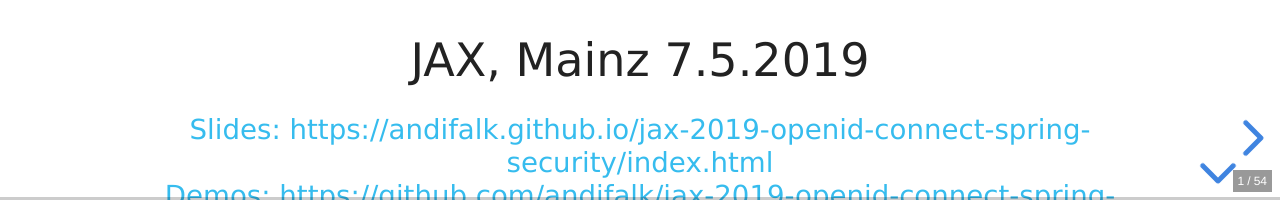
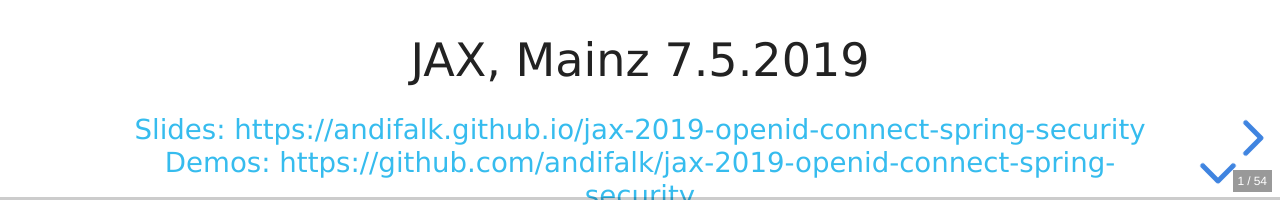
Before and after one commit to andifalk/jax-2019-openid-connect-spring-security, a website: page docs/index.html in a window 1280 px wide. Shown: the part 600-800 px from the top of the page. Drawn offline with Linux system fonts and the light colour scheme.

Commit message:
update docs

```diff
--- a/docs/index.html
+++ b/docs/index.html
@@ -47,7 +47,7 @@
                         <p>JAX, Mainz 7.5.2019</p>
                         <p>
                             <small>
-                            <a href="https://andifalk.github.io/jax-2019-openid-connect-spring-security/index.html">Slides: https://andifalk.github.io/jax-2019-openid-connect-spring-security/index.html</a><br>
+                            <a href="https://andifalk.github.io/jax-2019-openid-connect-spring-security">Slides: https://andifalk.github.io/jax-2019-openid-connect-spring-security</a><br>
                             <a href="https://github.com/andifalk/jax-2019-openid-connect-spring-security">Demos: https://github.com/andifalk/jax-2019-openid-connect-spring-security</a>
                             </small>
                         </p>
```
Also changed, not shown: README.md, images/jax_session_info.png (added).
